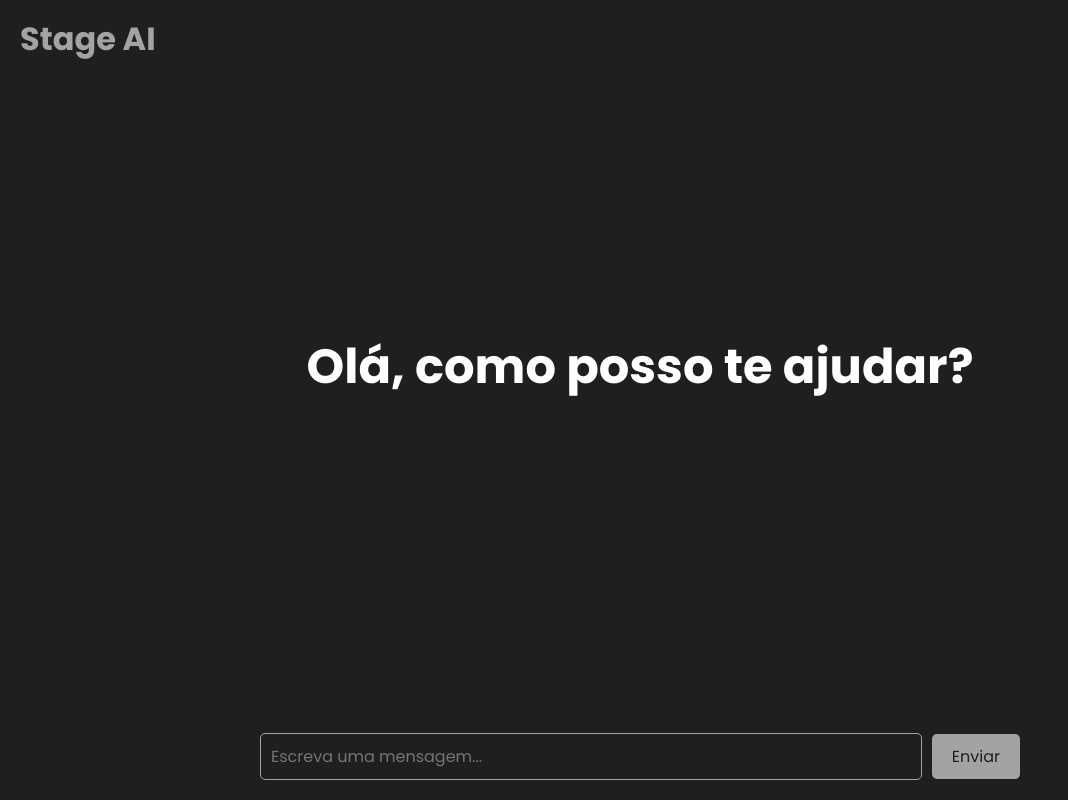
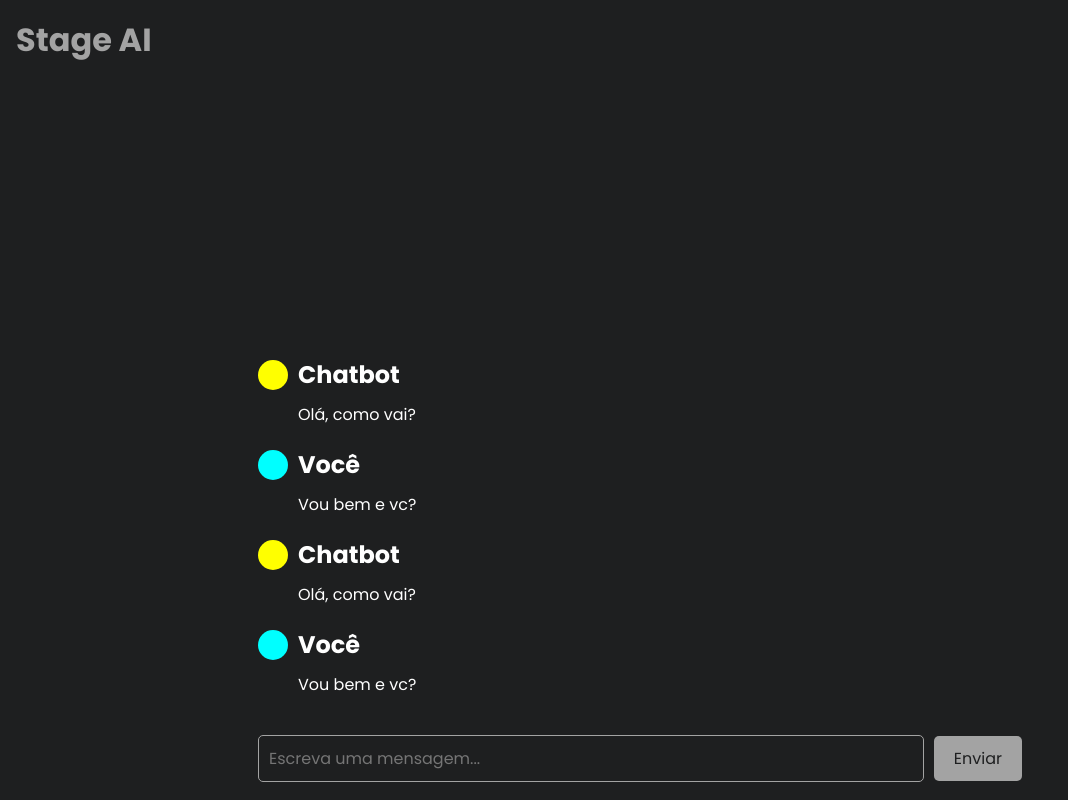
Before and after one commit to luissavighago/chatbotAcademico-frontend, an Angular app: page / in a window 1280 px wide. Shown: the whole page, without its empty margins (0-1068 px from the left). Built offline with nearby package versions, Linux system fonts and the light colour scheme.

Commit message:
refatorações gerais

```diff
--- /dev/null
+++ b/src/app/class/chat.class.ts
@@ -0,0 +1,12 @@
+import { UUID } from "crypto";
+import { Message } from "./message.class";
+
+export class Chat {
+  id?: UUID;
+  messages?: Message[]
+
+  constructor(id: UUID, messages: Message[]) {
+    this.id = id;
+    this.messages = messages;
+  }
+}
--- /dev/null
+++ b/src/app/class/message.class.ts
@@ -0,0 +1,14 @@
+import { UUID } from "crypto";
+import { MessageType } from "../enum/messagetype.enum";
+
+export class Message {
+  id?: UUID;
+  text!: string;
+  type!: MessageType;
+
+  constructor(id: UUID, text: string, type: MessageType) {
+    this.id = id;
+    this.text = text;
+    this.type = type;
+  }
+}
--- a/src/app/components/header/header.component.css
+++ b/src/app/components/header/header.component.css
@@ -4,7 +4,7 @@
   left: 0;
   width: 100%;
   background-color: var(--primary-color);/* Cor de fundo */
-  padding: 15px 20px;
+  padding: 16px 16px;
   display: flex;
   align-items: center;
   justify-content: flex-start;
--- a/src/app/components/home/home.component.css
+++ b/src/app/components/home/home.component.css
@@ -13,9 +13,10 @@
   justify-content: center;
   align-items: center;
   width: 800px;
-  padding: 20px;
-  gap: 20px;
+  padding: 18px;
+  gap: 18px;
   min-height: 100%;
+  margin-top: 30px;
 }
 .home-title-container{
   flex:1;
--- a/src/app/components/home/home.component.html
+++ b/src/app/components/home/home.component.html
@@ -7,7 +7,7 @@
       </div>
     }@else{
       <div class="home-messages-container">
-        <app-message-list></app-message-list>
+        <app-message-list [messages]="chat.messages"></app-message-list>
       </div>
     }
     <app-message-input class="home-message-input-container"></app-message-input>
--- a/src/app/components/home/home.component.ts
+++ b/src/app/components/home/home.component.ts
@@ -2,7 +2,9 @@ import { Component} from '@angular/core';
 import { HeaderComponent } from '../header/header.component';
 import { MessageInputComponent } from '../message-input/message-input.component';
 import { MessageListComponent } from '../message-list/message-list.component';
-import { Chat } from '../../interfaces/chat.interface';
+import { Chat } from '../../class/chat.class';
+import { Message } from '../../class/message.class';
+import { MessageType } from '../../enum/messagetype.enum';
 
 @Component({
   selector: 'app-home',
@@ -19,6 +21,14 @@ export class HomeComponent {
   chat: Chat;
 
   constructor() {
-    this.chat = {};
+    this.chat = new Chat(
+      "2bdd0475-fc9d-4f3c-8087-7ddd97592287",
+      [
+        new Message("2bdd0475-fc9d-4f3c-8087-7ddd97592287","Olá, como vai?",MessageType.Question),
+        new Message("2bdd0475-fc9d-4f3c-8087-7ddd97592287","Vou bem e vc?",MessageType.Answer),
+        new Message("2bdd0475-fc9d-4f3c-8087-7ddd97592287","Olá, como vai?",MessageType.Question),
+        new Message("2bdd0475-fc9d-4f3c-8087-7ddd97592287","Vou bem e vc?",MessageType.Answer)
+      ]
+    )
   }
 }
--- a/src/app/components/message-item/message-item.component.ts
+++ b/src/app/components/message-item/message-item.component.ts
@@ -1,6 +1,6 @@
 import { Component, input, computed } from '@angular/core';
 import { MessageType } from '../../enum/messagetype.enum';
-import { Message } from '../../interfaces/message.interface';
+import { Message } from '../../class/message.class';
 
 @Component({
   selector: 'app-message-item',
--- a/src/app/components/message-list/message-list.component.ts
+++ b/src/app/components/message-list/message-list.component.ts
@@ -1,6 +1,6 @@
 import { Component, Input } from '@angular/core';
 import { MessageItemComponent } from '../message-item/message-item.component';
-import { Message } from '../../interfaces/message.interface';
+import { Message } from '../../class/message.class';
 
 @Component({
   selector: 'app-message-list',
```
Also changed, not shown: src/app/interfaces/chat.interface.ts (deleted, +0 -7 lines), src/app/interfaces/message.interface.ts (deleted, +0 -8 lines).
